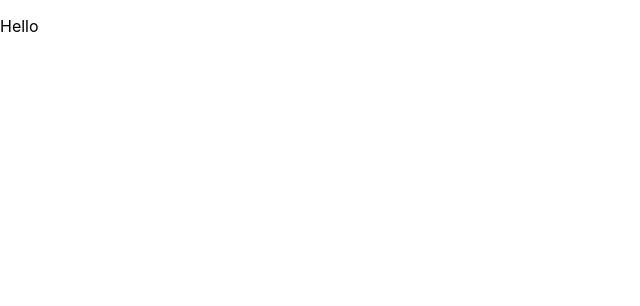
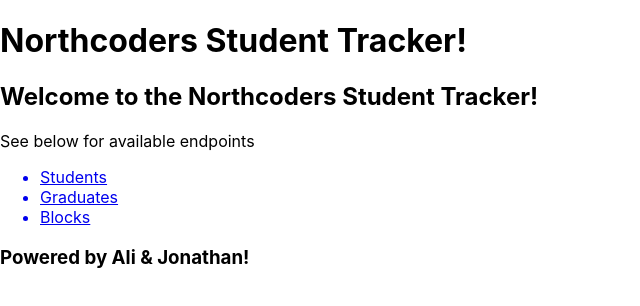
Before and after one commit to alihusnain4190/student-tracker, a React (Create React App) app: page / in a window 1280 px wide. Shown: the top 306 px of the page, without its empty margins (0-640 px from the left). Built offline with nearby package versions, Linux system fonts and the light colour scheme; the HTML template or start-up script is replaced by a standard one.

Commit message:
add Home and Students pages

```diff
--- a/package.json
+++ b/package.json
@@ -3,9 +3,11 @@
   "version": "0.1.0",
   "private": true,
   "dependencies": {
+    "@reach/router": "^1.3.4",
     "@testing-library/jest-dom": "^4.2.4",
     "@testing-library/react": "^9.5.0",
     "@testing-library/user-event": "^7.2.1",
+    "axios": "^0.20.0",
     "react": "^16.13.1",
     "react-dom": "^16.13.1",
     "react-scripts": "3.4.3"
--- a/src/App.js
+++ b/src/App.js
@@ -1,8 +1,28 @@
 import React from 'react';
 import './App.css';
+import { Router } from '@reach/router';
+import Header from './components/Header';
+import Footer from './components/Footer';
+import Home from './pages/Home';
+import Students from './pages/Students';
+import Student from './pages/Student';
+import Graduates from './pages/Graduates';
+import Blocks from './pages/Blocks';
 
 function App() {
-  return <p>Hello</p>;
+  return (
+    <div>
+      <Header />
+      <Router>
+        <Home path="/" />
+        <Students path="/students" />
+        <Student path="/students/:student_id" />
+        <Graduates path="/graduates" />
+        <Blocks path="/blocks" />
+      </Router>
+      <Footer />
+    </div>
+  );
 }
 
 export default App;
--- /dev/null
+++ b/src/components/Footer.jsx
@@ -0,0 +1,7 @@
+import React from 'react';
+
+const Footer = () => {
+  return <h3>Powered by Ali & Jonathan!</h3>;
+};
+
+export default Footer;
--- /dev/null
+++ b/src/components/Header.jsx
@@ -0,0 +1,7 @@
+import React from 'react';
+
+const Header = () => {
+  return <h1>Northcoders Student Tracker!</h1>;
+};
+
+export default Header;
--- /dev/null
+++ b/src/pages/Blocks.jsx
@@ -0,0 +1,7 @@
+import React from 'react';
+
+const Blocks = () => {
+  return <p>Blocks</p>;
+};
+
+export default Blocks;
--- /dev/null
+++ b/src/pages/Graduates.jsx
@@ -0,0 +1,7 @@
+import React from 'react';
+
+const Graduates = () => {
+  return <p>Graduates</p>;
+};
+
+export default Graduates;
--- /dev/null
+++ b/src/pages/Home.jsx
@@ -0,0 +1,24 @@
+import React from 'react';
+import { Link } from '@reach/router';
+
+const Home = () => {
+  return (
+    <div>
+      <h2>Welcome to the Northcoders Student Tracker!</h2>
+      <p>See below for available endpoints</p>
+      <ul>
+        <Link to="/students">
+          <li>Students</li>
+        </Link>
+        <Link to="/graduates">
+          <li>Graduates</li>
+        </Link>
+        <Link to="/blocks">
+          <li>Blocks</li>
+        </Link>
+      </ul>
+    </div>
+  );
+};
+
+export default Home;
--- /dev/null
+++ b/src/pages/Student.jsx
@@ -0,0 +1,7 @@
+import React from 'react';
+
+const Student = (props) => {
+  return <p>{props.student_id}</p>;
+};
+
+export default Student;
--- /dev/null
+++ b/src/pages/Students.jsx
@@ -0,0 +1,40 @@
+//<li>Student: Go to '/students/(enter student id here)'</li>
+//Create link on each student in list to navigate to that specific student
+import React from 'react';
+import axios from 'axios';
+import { Link } from '@reach/router';
+
+class Students extends React.Component {
+  state = {
+    students: [],
+    isLoading: true,
+  };
+
+  componentDidMount() {
+    axios
+      .get('https://nc-student-tracker.herokuapp.com/api/students')
+      .then((res) => {
+        this.setState({ students: res.data.students, isLoading: false });
+      });
+  }
+
+  render() {
+    return this.state.isLoading ? (
+      <p>Page is currently loading...</p>
+    ) : (
+      <ul>
+        {this.state.students.map((student) => {
+          return (
+            <li key={student._id}>
+              <Link to={`/students/${student._id}`}>{student.name}</Link>
+              <br />
+              {student._id}
+            </li>
+          );
+        })}
+      </ul>
+    );
+  }
+}
+
+export default Students;
```
Also changed, not shown: src/pages/StudentsInBlock.jsx (added), 1 other file (tests, documents, lock files or other folders).
